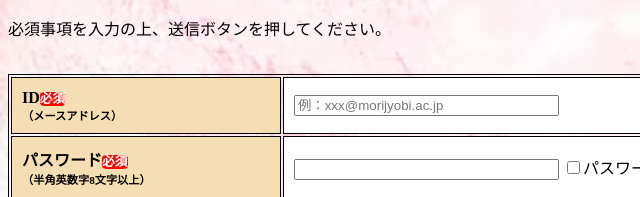
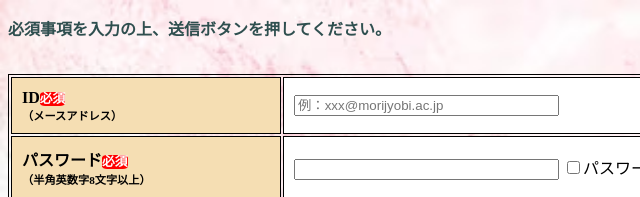
Before and after one commit to a-Seki-098754-money/WebDesign-Task, a plain HTML site: page form/register.html in a window 1280 px wide. Shown: the top 197 px of the page, 0-640 px from the left. Drawn offline with Linux system fonts and the light colour scheme.

Commit message:
register提出

```diff
--- a/form/register-style.css
+++ b/form/register-style.css
@@ -1,6 +1,12 @@
+@charset "utf-8";
 body {
     background-image: url(img/colorful-abstract-art-background_53876-88841.avif);
     background-size: cover;
+}
+
+p{
+    color: darkslategrey;
+    font-weight: bold;
 }
 
 span {
@@ -13,10 +19,12 @@ span {
 th {
     text-align: left;
     background-color: wheat;
+    font-family: "昭和モダン体","游明朝", serif;
 }
 
 td {
     background-color: white;
+    font-family: "昭和モダン体","游明朝", serif;
 }
 
 table,
```
